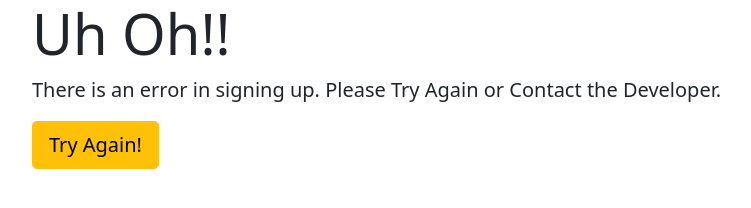
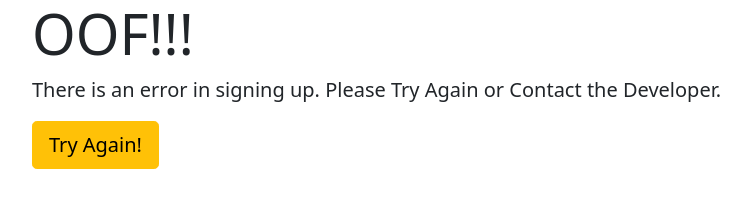
Before and after one commit to nidhi-rathore/Newsletter-signup-page, a website: page failure.html in a window 1280 px wide. Shown: the whole page, without its empty margins (50-801 px from the left). Drawn offline with nearby package versions, Linux system fonts and the light colour scheme.

Commit message:
change failure page

```diff
--- a/failure.html
+++ b/failure.html
@@ -11,7 +11,7 @@
 
     <div class="jumbotron jumbotron-fluid">
         <div class="container">
-          <h1 class="display-4">Uh Oh!!</h1>
+          <h1 class="display-4">OOF!!!</h1>
           <p class="lead">There is an error in signing up. Please Try Again or Contact the Developer.</p>
 
           <form action="/failure" method="post">
```
